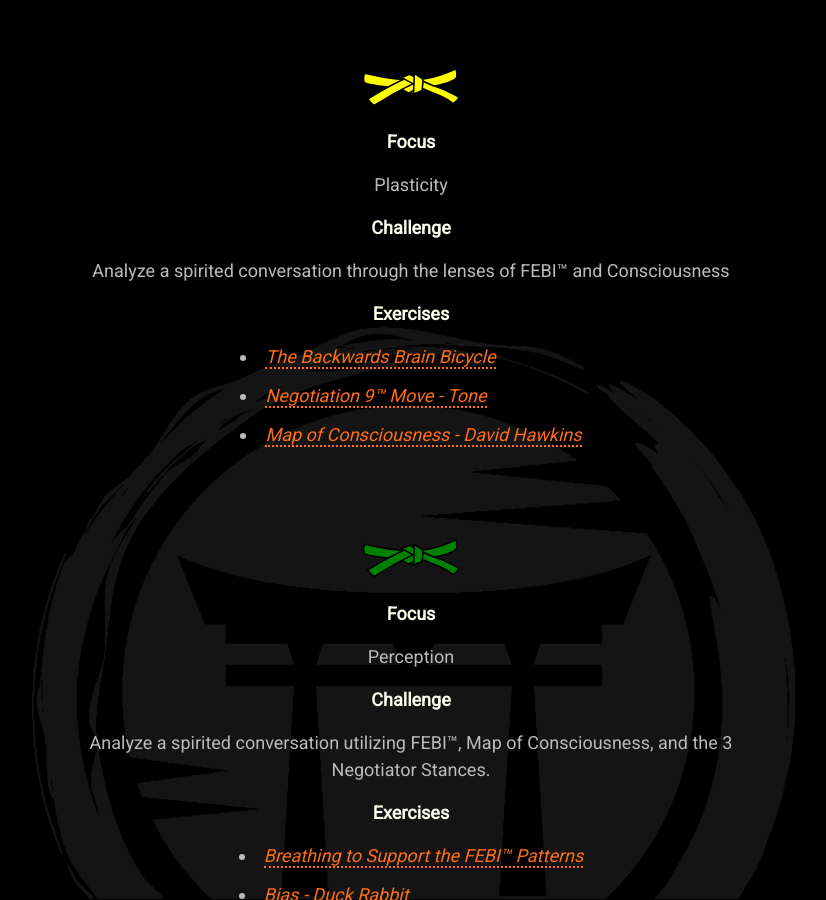
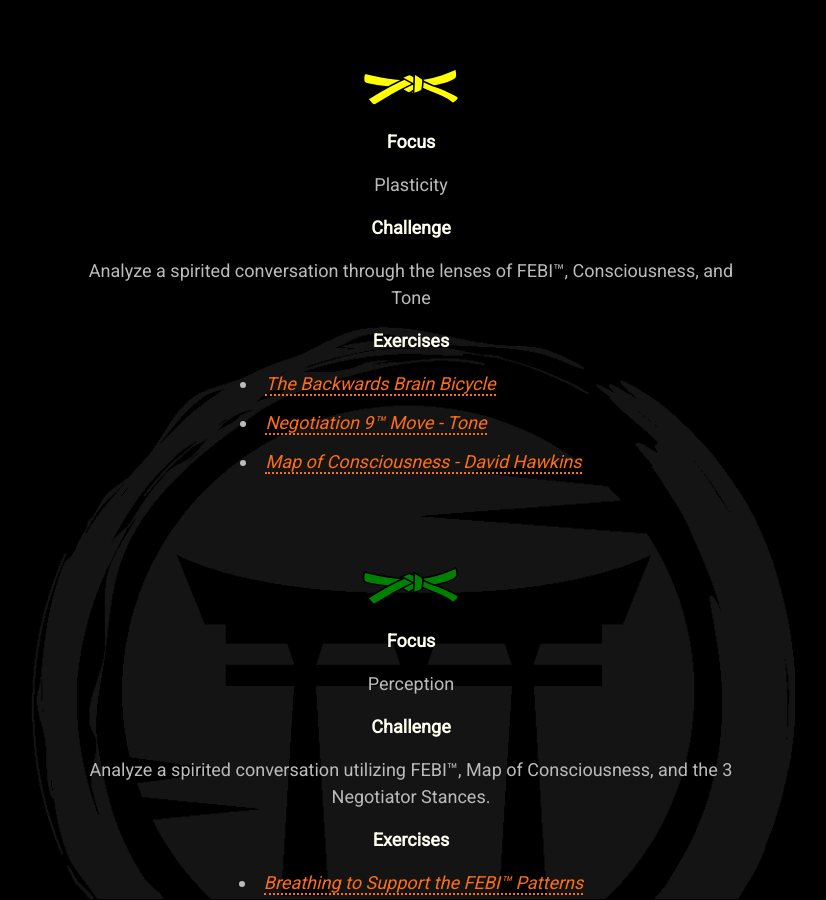
Before and after one commit to mindset-dojo/mindset-dojo.github.io, a Jekyll site: the page built from program.md, in a window 1280 px wide and 900 px high, scrolled down 2289 px. Shown: the whole window, without its empty margins (229-1055 px from the left). Built offline with Jekyll 4.4.1, drawn with Linux system fonts in a browser that asks for light colours; some web fonts are replaced.

Commit message:
refactor: change yellow belt challenge to include tone in analysis.

```diff
--- a/_data/program.yaml
+++ b/_data/program.yaml
@@ -44,7 +44,7 @@
     label: 6th Kyu
     level: -6
     focus: Plasticity
-    challenge: Analyze a spirited conversation through the lenses of FEBI™ and Consciousness
+    challenge: Analyze a spirited conversation through the lenses of FEBI™, Consciousness, and Tone
     exercises:
       - label: The Backwards Brain Bicycle
         url: https://www.youtube.com/watch?v=MFzDaBzBlL0
```
